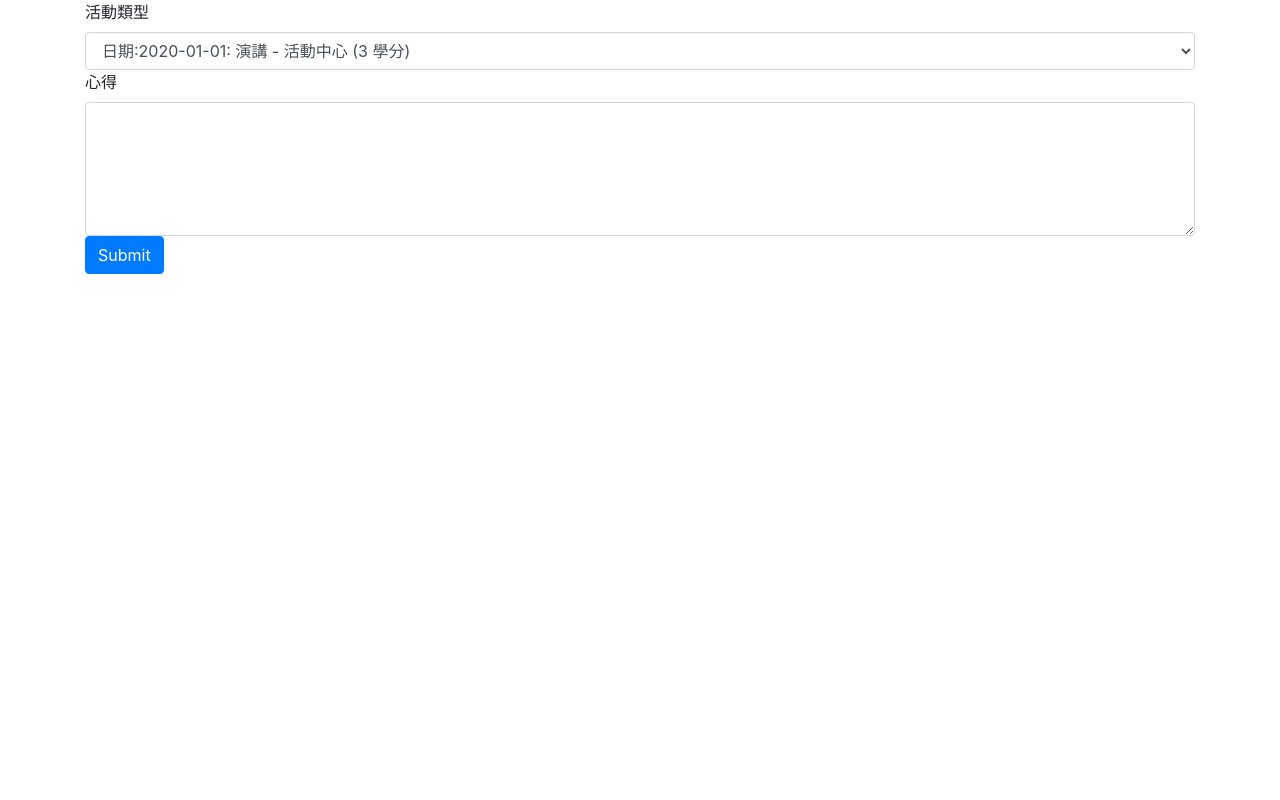
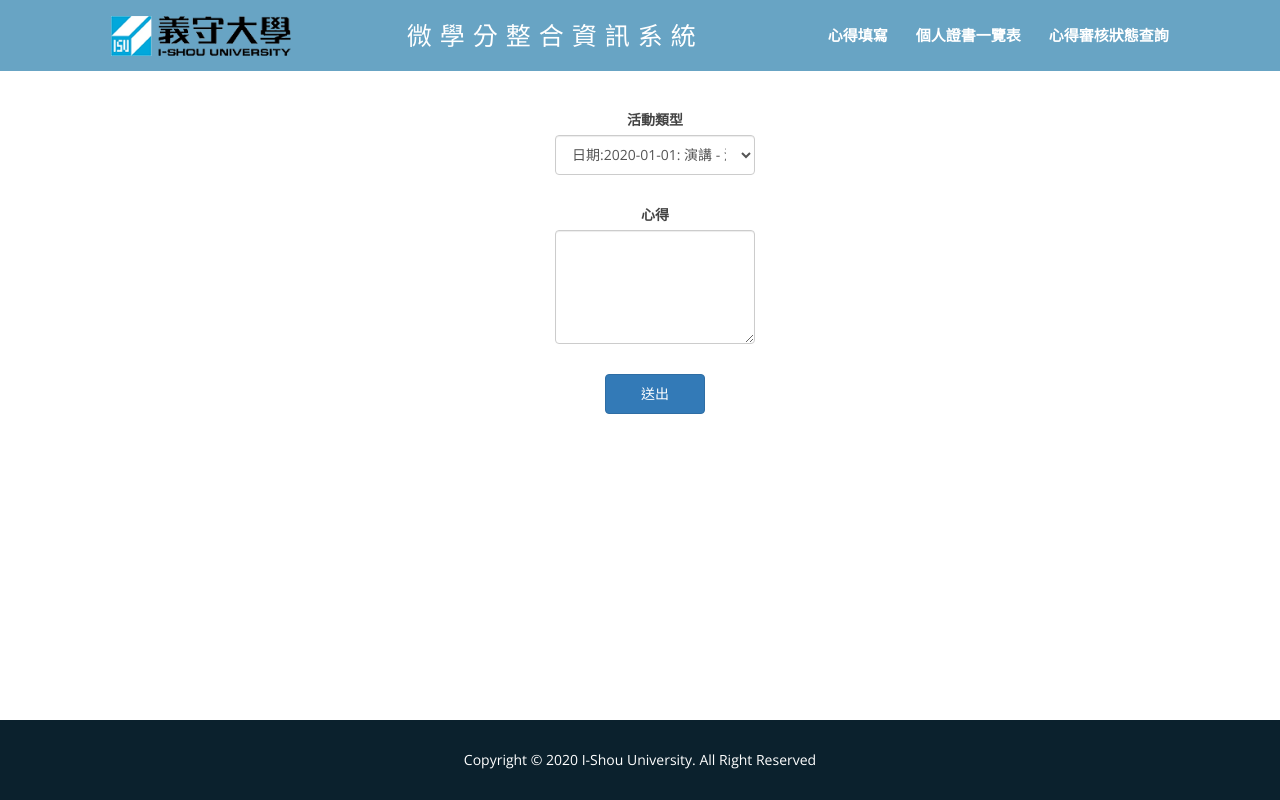
Before and after one commit to isu-cisa/isu-credential, a Flask app: page /credential_editor in a window 1280 px wide. Run offline with Flask 2, Linux system fonts and the light colour scheme; a user stored in the database is signed in; some libraries are stand-ins or nearby versions.

Commit message:
feat: credential_editor templat

```diff
--- a/backend/static/experience.txt
+++ b/backend/static/experience.txt
@@ -5,3 +5,5 @@
 {"experience": "\u7a0b\u5f0f\u5f88\u8907\u96dc", "Date": "2020-01-05", "ActivityName": "Python \u7a0b\u5f0f\u5c0e\u8ad6", "Credit": "3", "student_id": "isu"}
 {"experience": "hello world", "Date": "2020-01-01", "ActivityName": "\u6f14\u8b1b", "Credit": "3", "student_id": "isu"}
 {"experience": "\u96fb\u5f71\u5f88\u597d\u770b", "Date": "2020-01-03", "ActivityName": "\u96fb\u5f71\u6b23\u8cde", "Credit": "1", "student_id": "isu"}
+{"experience": "\u53b2\u5bb3", "Date": "2020-01-03", "ActivityName": "\u96fb\u5f71\u6b23\u8cde", "Credit": "1", "student_id": "isu"}
+{"experience": "\u53b2\u5bb3", "Date": "1090813", "ActivityName": "aaa", "Credit": "2", "student_id": "isu"}
--- a/backend/templates/credential_editor.html
+++ b/backend/templates/credential_editor.html
@@ -1,15 +1,86 @@
-<!-- CSS only -->
-<link rel="stylesheet" href="https://stackpath.bootstrapcdn.com/bootstrap/4.5.2/css/bootstrap.min.css" integrity="sha384-JcKb8q3iqJ61gNV9KGb8thSsNjpSL0n8PARn9HuZOnIxN0hoP+VmmDGMN5t9UJ0Z" crossorigin="anonymous">
+<!DOCTYPE html>
+<html lang="zh-tw">
 
-<!-- JS, Popper.js, and jQuery -->
-<script src="https://code.jquery.com/jquery-3.5.1.slim.min.js" integrity="sha384-DfXdz2htPH0lsSSs5nCTpuj/zy4C+OGpamoFVy38MVBnE+IbbVYUew+OrCXaRkfj" crossorigin="anonymous"></script>
-<script src="https://cdn.jsdelivr.net/npm/popper.js@1.16.1/dist/umd/popper.min.js" integrity="sha384-9/reFTGAW83EW2RDu2S0VKaIzap3H66lZH81PoYlFhbGU+6BZp6G7niu735Sk7lN" crossorigin="anonymous"></script>
-<script src="https://stackpath.bootstrapcdn.com/bootstrap/4.5.2/js/bootstrap.min.js" integrity="sha384-B4gt1jrGC7Jh4AgTPSdUtOBvfO8shuf57BaghqFfPlYxofvL8/KUEfYiJOMMV+rV" crossorigin="anonymous"></script>
+<head>
+  <meta charset="utf-8">
+  <meta content="width=device-width, initial-scale=1.0" name="viewport">
 
+
+  <title>心得填寫</title>
+
+  <!-- Favicons -->
+  <link href="static/resource/img/favicon.png" rel="icon">
+  <link href="static/resource/img/apple-touch-icon.png" rel="apple-touch-icon">
+
+  <!-- Google Fonts -->
+  <link href="https://fonts.googleapis.com/css?family=Open+Sans:300,300i,400,400i,600,600i,700,700i|Roboto:300,300i,400,400i,500,500i,700,700i&display=swap" rel="stylesheet">
+
+  <!-- Vendor CSS Files -->
+  <link href="static/resource/vendor/bootstrap/css/bootstrap.min.css" rel="stylesheet">
+  <link href="static/resource/vendor/animate.css/animate.min.css" rel="stylesheet">
+  <link href="static/resource/vendor/icofont/icofont.min.css" rel="stylesheet">
+  <link href="static/resource/vendor/boxicons/css/boxicons.min.css" rel="stylesheet">
+  <link href="static/resource/vendor/venobox/venobox.css" rel="stylesheet">
+  <link href="static/resource/vendor/owl.carousel/assets/owl.carousel.min.css" rel="stylesheet">
+  <link href="static/resource/vendor/aos/aos.css" rel="stylesheet">
+  <link rel="stylesheet" href="https://maxcdn.bootstrapcdn.com/bootstrap/3.4.1/css/bootstrap.min.css">
+  <link rel="stylesheet" href="https://cdn.staticfile.org/twitter-bootstrap/3.3.7/css/bootstrap.min.css"><!-- 因為表格需要 在5000有引用 -->
+
+
+
+  <!-- Template Main CSS File -->
+  <link href="static/resource/css/style.css" rel="stylesheet">
+
+  <!-- =======================================================
+  * Template Name: Moderna - v2.1.0
+  * Template URL: https://bootstrapmade.com/free-bootstrap-template-corporate-moderna/
+  * Author: BootstrapMade.com
+  * License: https://bootstrapmade.com/license/
+  ======================================================== -->
+</head>
+
+<body>
+
+    <!-- ======= Header ======= -->
+  <header id="header" class="fixed-top">
+    <div class="container-fluid d-flex justify-content-between align-items-center">
+
+
+      <!-- Uncomment below if you prefer to use an image logo -->
+      <a class="logo"><img src="static/resource/img/logo.png" alt="" class="img-fluid"></a>
+
+	  <div class="header-social-links">
+        <b>微學分整合資訊系統</b>
+      </div>
+
+      <nav class="nav-menu d-none d-lg-block">
+        <ul>
+        <!-- 學生頁面 -->
+		<li class="menu-active"><a href="credential_editor.html">心得填寫</a></li>
+		<li><a href="personal_micro_credit_list.html">個人證書一覽表</a></li>
+		<li><a href="personal_micro_credit_apply.html">心得審核狀態查詢</a></li>
+        </ul>
+      </nav><!-- .nav-menu -->
+
+
+
+
+    </div>
+
+  </header><!-- End Header -->
+
+  <main id="main">
+
+    <!-- ======= Resume Section ======= -->
+    <section id="resume" class="resume">
+      <div class="container" data-aos="fade-up">
+
+        <div class="section-title">
 		{% block content %}
 		<div class="container">
 
-<form action="/credential_editor" method="post">
+			<!--<form action="/credential_editor" method="post" name="experience" onsubmit="return check();">-->
+			<form action="/credential_editor" method="post" name="experience">
 				<form class="form-group">
 					<label for="activity_kind">活動類型</label>
 					<select class="form-control" id="activity_kind" name="activity_kind" >
@@ -17,11 +88,62 @@
 					<option value="{{obj["Date"]}}/{{obj["ActivityName"]}}/{{obj["Credit"]}}">日期:{{obj["Date"]}}: {{obj["ActivityName"]}} - {{obj["EventVenue"]}} ({{obj["Credit"]}} 學分)</option>
 					{% endfor %}
 					</select>
+
 				<form class="form-group">
 					<label for="experience">心得</label>
-    <textarea class="form-control" id="experience"  name="experience" rows="5"></textarea>
- <button type="submit" class="btn btn-primary">Submit</button>
+					<textarea class="form-control" id="experience"  name="experience" rows="5" ></textarea>
+					<button type='submit' class="btn btn-primary">送出</button>
 				</form>
 		</div>
 
 	{% endblock %}
+        </div>
+      </div>
+    </section><!-- End Resume Section -->
+
+  </main><!-- End #main -->
+
+  <!-- ======= Footer ======= -->
+  <footer id="footer">
+
+    <div class="container">
+      <div class="copyright">
+        Copyright © 2020 I-Shou University. All Right Reserved
+      </div>
+    </div>
+  </footer><!-- End Footer -->
+
+  <div id="preloader"></div>
+  <a href="#" class="back-to-top"><i class="bx bx-up-arrow-alt"></i></a>
+
+  <!-- Vendor JS Files -->
+  <script src="static/resource/vendor/jquery/jquery.min.js"></script>
+  <script src="static/resource/vendor/bootstrap/js/bootstrap.bundle.min.js"></script>
+  <script src="static/resource/vendor/jquery.easing/jquery.easing.min.js"></script>
+  <script src="static/resource/vendor/php-email-form/validate.js"></script>
+  <script src="static/resource/vendor/waypoints/jquery.waypoints.min.js"></script>
+  <script src="static/resource/vendor/counterup/counterup.min.js"></script>
+  <script src="static/resource/vendor/owl.carousel/owl.carousel.min.js"></script>
+  <script src="static/resource/vendor/isotope-layout/isotope.pkgd.min.js"></script>
+  <script src="static/resource/vendor/venobox/venobox.min.js"></script>
+  <script src="static/resource/vendor/aos/aos.js"></script>
+  <script src="https://cdn.staticfile.org/twitter-bootstrap/3.3.7/js/bootstrap.min.js"></script>  <!-- 因為表格需要 在5000有引用 -->
+
+  <!-- Template Main JS File -->
+  <script src="static/resource/js/main.js"></script>
+
+</body>
+
+</html>
+
+<script type="text/javascript">
+                function check(){
+                                    if(document.experience.experience.value.trim() == "")
+                {
+                        alert("未輸入心得");
+                                                document.experience.experience.focus();
+                                                return false;
+                }
+                                return true;
+                        }
+        </script>
--- a/backend/templates/home.html
+++ b/backend/templates/home.html
@@ -1,7 +1,5 @@
 {% block content %}
 <p>Hello! {{username}}
-<p><li><a href="/signup">註冊</a>
-<p><li><a href="/signin">登入</a>
 <p><li><a href="/logout">登出</a>
 <p><li><a>學生頁面</a>
   <p><ul><li><a href="/credential_editor">學生活動送出頁面</a></ul>
```
Lines whose indentation alone changed are shown as unchanged.
